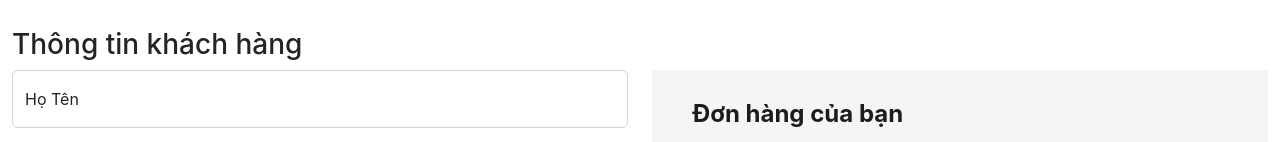
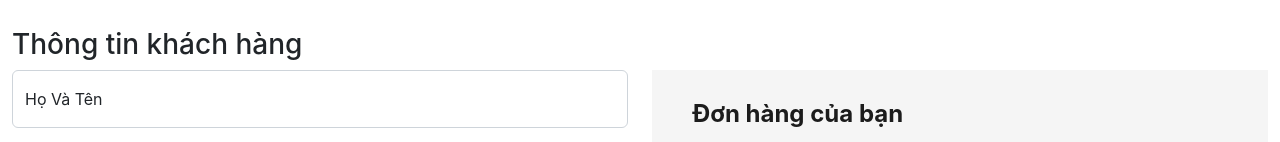
Before and after one commit to thutra1999/Petco-Shop-G4, a React (Create React App) app: page /cart in a window 1280 px wide. Shown: the part 632-774 px from the top of the page. Built offline with nearby package versions, Linux system fonts and the light colour scheme.

Commit message:
Update Cart.js

```diff
--- a/src/Pages/Cart.js
+++ b/src/Pages/Cart.js
@@ -136,7 +136,7 @@ const Cart = (props) => {
         <div className='col-lg-6 col-md-6 col-sm-12'>
           <div class="form-floating mb-3">
             <input type="name" class="form-control" id="" placeholder="Name..."></input>
-            <label for="floatingInput">Họ Tên</label>
+            <label for="floatingInput">Họ Và Tên</label>
           </div>
           <div class="form-floating mb-3">
             <input type="text" class="form-control" id="" placeholder="Adress..."></input>
```
